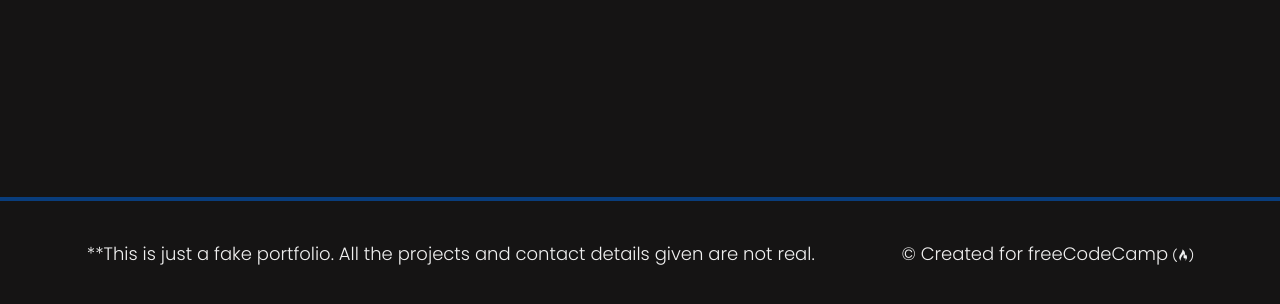
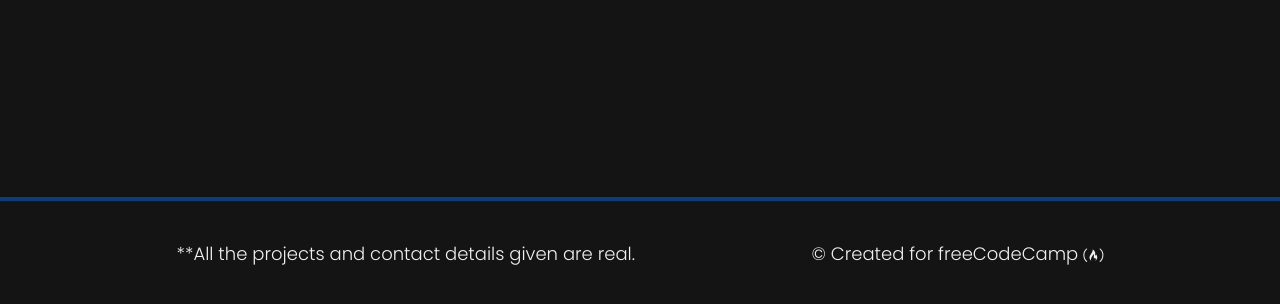
Before and after one commit to fhuffner91/FreeCodeCampConclusionProject, a plain HTML site: page index.html in a window 1280 px wide. Shown: the part 2179-2483 px from the top of the page. Drawn offline with nearby package versions, Linux system fonts and the light colour scheme.

Commit message:
Update Footer

```diff
--- a/index.html
+++ b/index.html
@@ -121,8 +121,8 @@
 
 <footer>
   <p>
-    **This is just a fake portfolio. All the projects and contact details given
-    are not real.
+    **All the projects and contact details given
+    are real.
   </p>
   <p>
     &copy; Created for
```
